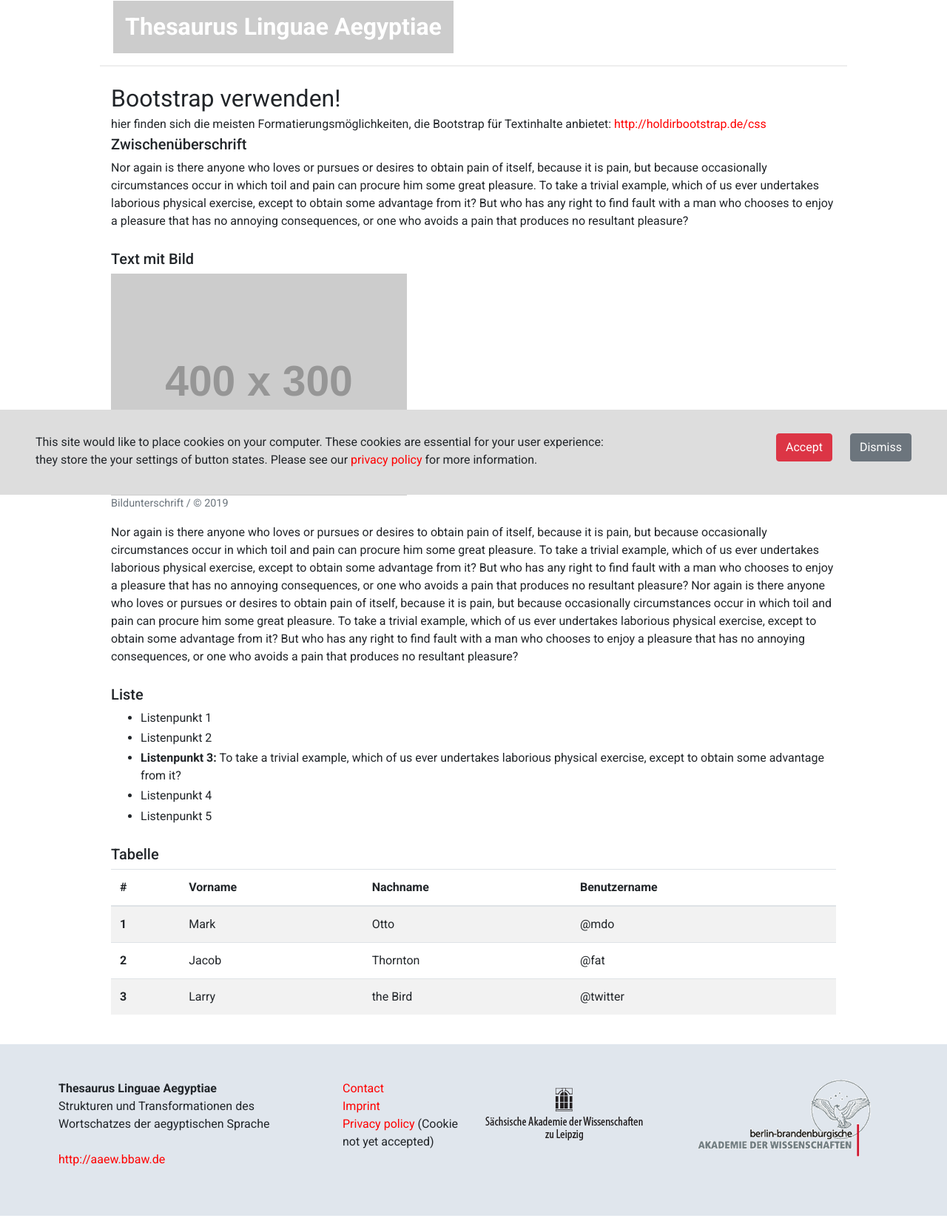
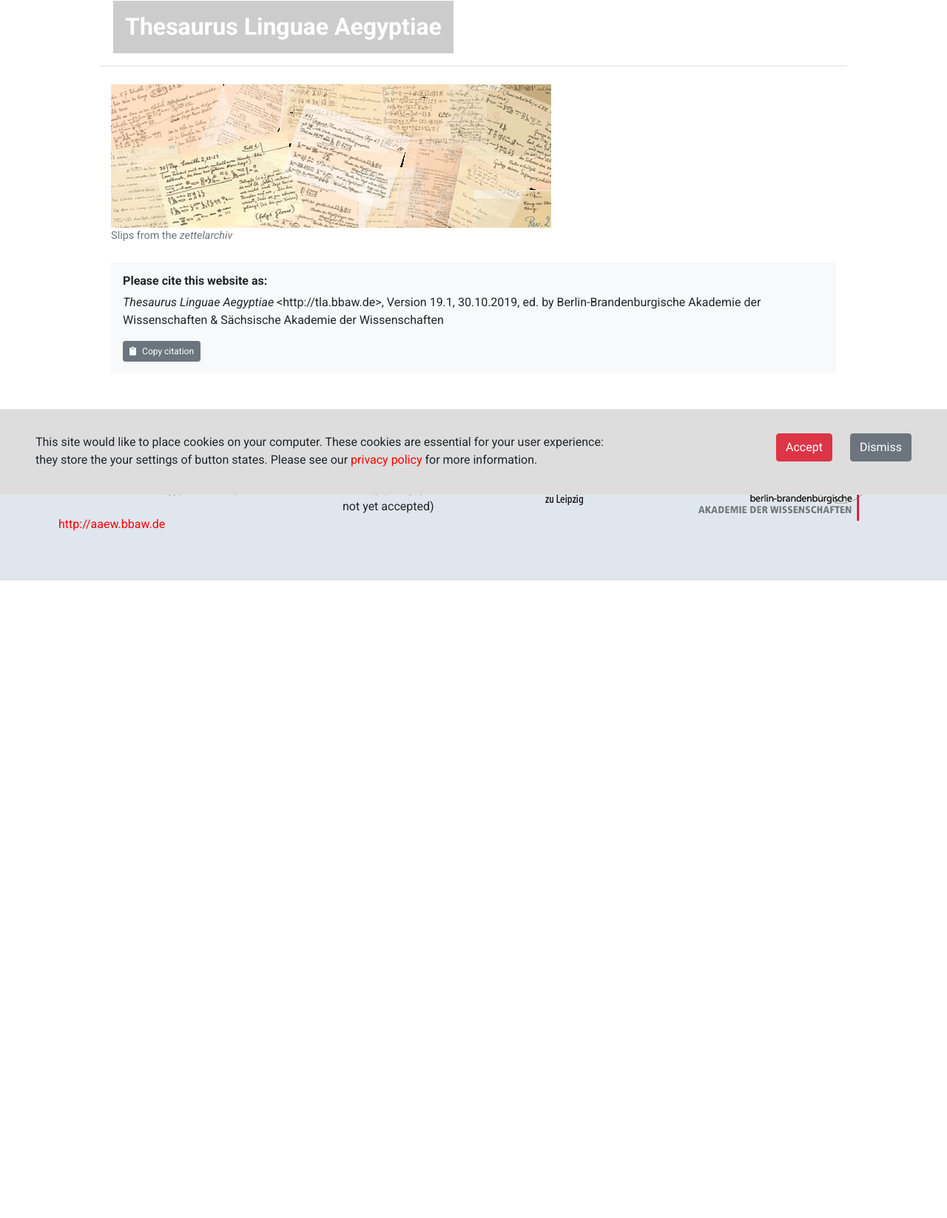
Before and after one commit to JKatzwinkel/tla-prototype-eval, a Django app: page / in a window 1280 px wide. Shown: the part 131-1778 px from the top of the page at 74% size. After the commit the page ends 916 px from the top, so only its background shows below. Run offline with Django 3.2, Linux system fonts and the light colour scheme; grey boxes labelled with a size stand in for pictures from a placeholder-image service; some libraries are stand-ins or nearby versions.

Commit message:
provisorische Homepage

```diff
--- a/webd/home/views.py
+++ b/webd/home/views.py
@@ -52,5 +52,12 @@ def homepage(request):
         request,
         'home/homepage.html',
         {
+            'tlaVersion': tlaVersion,
+            'tlaTitle': tlaTitle,
+            'tlaVersion': tlaVersion,
+            'tlaIssue': tlaIssue,
+            'tlaReleaseDate': tlaReleaseDate,
+            'tlaEditor': tlaEditor,
+            'tlaBaseURL': tlaBaseURL,
         }
     )
--- a/webd/templates/home/homepage.html
+++ b/webd/templates/home/homepage.html
@@ -40,68 +40,28 @@
 
 	<!-- Content -->
 	<div class="row search my-4">
+
 		<div class="col-sm-12">
-			<h2>Bootstrap verwenden!</h2>
-			<p>hier finden sich die meisten Formatierungsmöglichkeiten, die Bootstrap für Textinhalte anbietet: <a href="http://holdirbootstrap.de/css/">http://holdirbootstrap.de/css</a>
 
-			<h5>Zwischenüberschrift</h5>
-			<p>	Nor again is there anyone who loves or pursues or desires to obtain pain of itself, because it is pain, but because occasionally circumstances occur in which toil and pain can procure him some great pleasure. To take a trivial example, which of us ever undertakes laborious physical exercise, except to obtain some advantage from it? But who has any right to find fault with a man who chooses to enjoy a pleasure that has no annoying consequences, or one who avoids a pain that produces no resultant pleasure?</p>
-			<br>
-
-			<h5>Text mit Bild</h5>
 			<figure class="figure img-fluid single-article-image">
-			  <img src="https://placehold.it/400x300&amp;text=Bild 400 x 300 px" alt="article image">
-			  <figcaption class="figure-caption">Bildunterschrift / &copy; 2019</figcaption>
+				<a href="/search" title="Search the TLA">
+				  <img src="/static/img/zettelarchiv_slips.png" alt="slips from the zettelarchiv">
+				</a>
+				<figcaption class="figure-caption">Slips from the <i>zettelarchiv</i></figcaption>
 			</figure>
 
-			<p>	Nor again is there anyone who loves or pursues or desires to obtain pain of itself, because it is pain, but because occasionally circumstances occur in which toil and pain can procure him some great pleasure. To take a trivial example, which of us ever undertakes laborious physical exercise, except to obtain some advantage from it? But who has any right to find fault with a man who chooses to enjoy a pleasure that has no annoying consequences, or one who avoids a pain that produces no resultant pleasure? Nor again is there anyone who loves or pursues or desires to obtain pain of itself, because it is pain, but because occasionally circumstances occur in which toil and pain can procure him some great pleasure. To take a trivial example, which of us ever undertakes laborious physical exercise, except to obtain some advantage from it? But who has any right to find fault with a man who chooses to enjoy a pleasure that has no annoying consequences, or one who avoids a pain that produces no resultant pleasure?</p>
+
+			<!-- Zitationsfeld -->
+			<div class="bg-light citation mt-2 mb-4">
+				<p class="h6"><strong>Please cite this website as:</strong></p>
+				<blockquote><i>{{tlaTitle}}</i> &lt;{{tlaBaseURL}}&gt;,
+					Version {{tlaVersion}}.{{tlaIssue}}, {{tlaReleaseDate}},
+					ed. by {{tlaEditor}}</blockquote>
+				<button type="button" class="btn btn-secondary btn-sm text-left text-decoration-none copy-to-clipboard-btn" onclick="copyStringToClipboard('{{tlaTitle}} &lt;{{tlaBaseURL}}&gt;, Version {{tlaVersion}}.{{tlaIssue}}, {{tlaReleaseDate}}, ed. by {{tlaEditor}}');"><span class="fas fa-clipboard"></span>Copy citation</button>
+			</div>
 
 
-			<br>
-
-			<h5>Liste</h5>
-			<ul>
-				<li>Listenpunkt 1</li>
-				<li>Listenpunkt 2</li>
-				<li><strong>Listenpunkt 3:</strong> To take a trivial example, which of us ever undertakes laborious physical exercise, except to obtain some advantage from it? </li>
-				<li>Listenpunkt 4</li>
-				<li>Listenpunkt 5</li>
-			</ul>
-			<br>
-			<h5>Tabelle</h5>
-			<table class="table table-striped">
-			  <thead>
-				<tr>
-				  <th>#</th>
-				  <th>Vorname</th>
-				  <th>Nachname</th>
-				  <th>Benutzername</th>
-				</tr>
-			  </thead>
-			  <tbody>
-				<tr>
-				  <th scope="row">1</th>
-				  <td>Mark</td>
-				  <td>Otto</td>
-				  <td>@mdo</td>
-				</tr>
-				<tr>
-				  <th scope="row">2</th>
-				  <td>Jacob</td>
-				  <td>Thornton</td>
-				  <td>@fat</td>
-				</tr>
-				<tr>
-				  <th scope="row">3</th>
-				  <td>Larry</td>
-				  <td>the Bird</td>
-				  <td>@twitter</td>
-				</tr>
-			  </tbody>
-			</table>
 		</div>
-
-
 
 
 	</div> <!-- /.row -->
```
Also changed, not shown: webd/static/img/zettelarchiv_slips.png (added).
